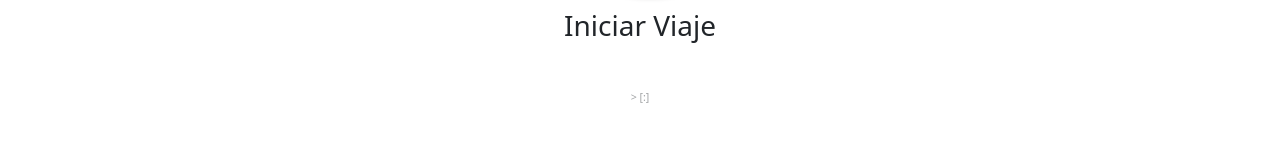
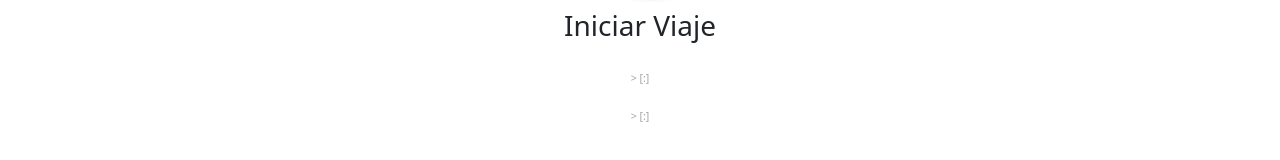
Before and after one commit to AlbertV99/app-monitoreo-chofer, a React (Vite) app: page /viajeMov in a window 1280 px wide. Shown: the part 395-555 px from the top of the page. Built offline with nearby package versions, Linux system fonts and the light colour scheme.

Commit message:
Actualizacion para no envio de posiciones

```diff
--- a/src/paginas/ViajeMov.jsx
+++ b/src/paginas/ViajeMov.jsx
@@ -45,7 +45,7 @@ const ViajeMov = (props) => {
     const [estadoEncuesta, setEstadoEncuesta] = useState(true);
     let datoViajeBK = { lat: "", lon: "", id_viaje: "" };
     const navg = useNavigate();
-    const TIEMPO_INTERVALOS = 60000;
+    const TIEMPO_INTERVALOS = 1200000;
     // const [,,,,,,endpointLibre,obtenerPersona,registrarMarcacion,obtenerHistorial] = Peticiones();
 
     const {
@@ -233,7 +233,8 @@ const ViajeMov = (props) => {
                                     margin: "3px 0px",
                                 }}
                             >
-                                {/* {" [" + datoForm.lat + ":" + datoForm.lon + "]"} */}
+                                >
+                                {" [" + datoForm.lat + ":" + datoForm.lon + "]"}
                             </p>
                         </Col>
                     </Row>
```
